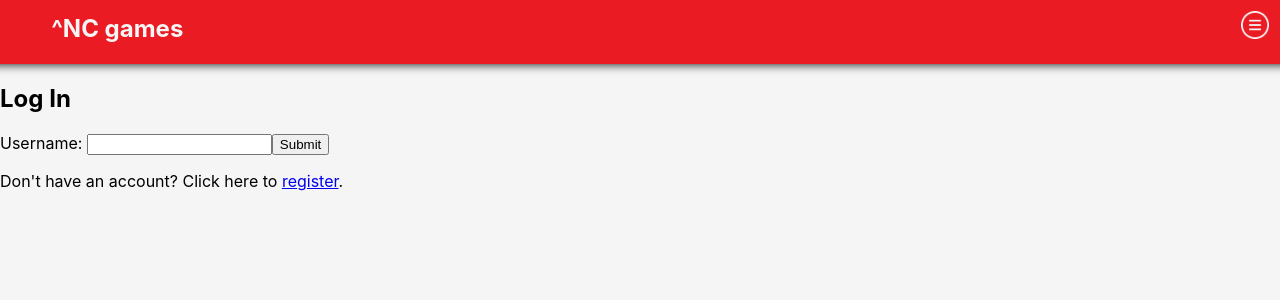
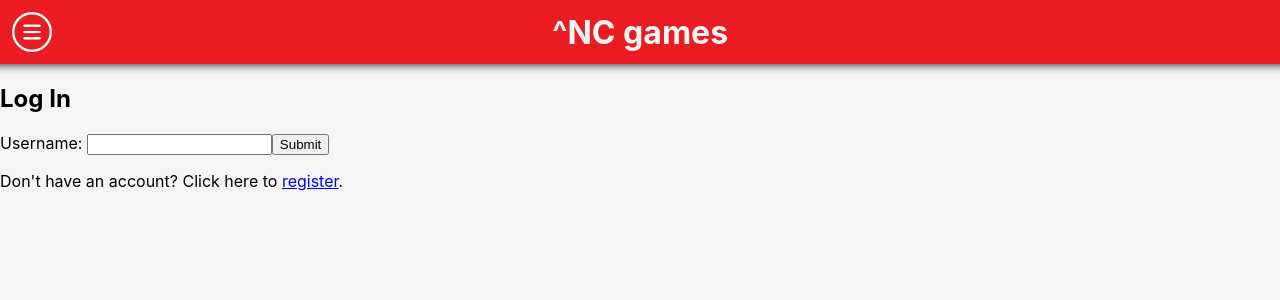
Before and after one commit to cjpearson85/fe-nc-games, a React (Create React App) app: page /login in a window 1280 px wide. Shown: the top 300 px of the page. Built offline with nearby package versions, Linux system fonts and the light colour scheme.

Commit message:
update Header & styling

```diff
--- a/src/App.js
+++ b/src/App.js
@@ -1,9 +1,9 @@
 import { useState } from "react";
-import { Route, Switch, useLocation } from "react-router-dom";
+import { Redirect, Route, Switch } from "react-router-dom";
 import "./App.css";
 import FullReview from "./components/FullReview";
 import Login from "./components/Login";
-import Nav from "./components/Nav";
+import Header from "./components/Header";
 import Register from "./components/Register";
 import ReviewList from "./components/ReviewList";
 import Sidebar from "./components/Sidebar";
@@ -11,24 +11,23 @@ import UserProfile from "./components/UserProfile";
 import UsersList from "./components/UsersList";
 
 function App() {
-  // const [loggedInAs, setLoggedInAs] = useState({
-  //   username: 'jessjelly',
-  //   name: 'Jess Jelly',
-  //   avatar_url:
-  //     'https://s-media-cache-ak0.pinimg.com/564x/39/62/ec/3962eca164e60cf46f979c1f57d4078b.jpg'
-  // });
   const [loggedInAs, setLoggedInAs] = useState({});
   const [sidebarOpen, setSidebarOpen] = useState(false);
-  const { pathname } = useLocation();
-  const param = pathname.split("/").pop();
 
   return (
     <div className="App">
-      <Nav loggedInAs={loggedInAs} sidebarOpen={sidebarOpen} setSidebarOpen={setSidebarOpen} />
-      {sidebarOpen && <Sidebar loggedInAs={loggedInAs} setLoggedInAs={setLoggedInAs}/>}
-      <Switch >
+      <Header
+        loggedInAs={loggedInAs}
+        sidebarOpen={sidebarOpen}
+        setSidebarOpen={setSidebarOpen}
+      />
+      {sidebarOpen && (
+        <Sidebar loggedInAs={loggedInAs} setLoggedInAs={setLoggedInAs} />
+      )}
+      <main>
+        <Switch>
           <Route exact path="/">
-          <ReviewList />
+            <ReviewList loggedInAs={loggedInAs} />
           </Route>
           <Route exact path="/login">
             <Login setLoggedInAs={setLoggedInAs} />
@@ -36,22 +35,27 @@ function App() {
           <Route exact path="/register">
             <Register setLoggedInAs={setLoggedInAs} />
           </Route>
-        <Route exact path="/profile">
-          <UserProfile user={loggedInAs} setLoggedInAs={setLoggedInAs}/>
-        </Route>
+          {/* <Route exact path="/profile">
+            {loggedInAs.username ? <UserProfile loggedInAs={loggedInAs} setLoggedInAs={setLoggedInAs}/> : <Redirect to="/login"/>}
+          </Route> */}
           <Route exact path="/users">
             <UsersList />
           </Route>
-        {Object.is(parseInt(param), NaN) ? (
-          <Route exact path="/reviews/:category">
-            <ReviewList />
+          <Route exact path="/users/:username">
+            <UserProfile loggedInAs={loggedInAs} setLoggedInAs={setLoggedInAs} />
           </Route>
-        ) : (
+          <Route exact path="/categories/:category">
+            <ReviewList loggedInAs={loggedInAs} />
+          </Route>
           <Route exact path="/reviews/:review_id">
-            <FullReview loggedInAs={loggedInAs}/>
+            <FullReview loggedInAs={loggedInAs} />
           </Route>
-        )}
+          <Route path="/">
+            <Redirect to="/" />
+          </Route>
         </Switch>
+      </main>
+      {/* <footer /> */}
     </div>
   );
 }
--- /dev/null
+++ b/src/components/Header.jsx
@@ -0,0 +1,20 @@
+import styles from "../css_modules/Header.module.css";
+import burger from "../images/18557012.png";
+
+const Nav = ({ sidebarOpen, setSidebarOpen }) => {
+  return (
+    <header>
+      <img
+        src={burger}
+        alt="burger_icon"
+        className={styles.burger_icon}
+        onClick={() =>
+          sidebarOpen ? setSidebarOpen(false) : setSidebarOpen(true)
+        }
+      />
+      <h1>^NC games</h1>
+    </header>
+  );
+};
+
+export default Nav;
--- a/src/components/Nav.jsx
+++ /dev/null
@@ -1,14 +0,0 @@
-import styles from '../css_modules/Nav.module.css';
-import burger from '../images/18557012.png';
-
-const Nav = ({ sidebarOpen, setSidebarOpen }) => {
-    return (
-        <nav>
-            <h1>^NC games</h1>
-            {/* <h1 className={styles.burger_icon} onClick={() => sidebarOpen ? setSidebarOpen(false) : setSidebarOpen(true)}>=</h1> */}
-            <img src={burger} alt="burger_icon" className={styles.burger_icon} onClick={() => sidebarOpen ? setSidebarOpen(false) : setSidebarOpen(true)} />
-        </nav>
-    );
-};
-
-export default Nav;
--- /dev/null
+++ b/src/css_modules/Header.module.css
@@ -0,0 +1,26 @@
+header {
+  display: flex;
+  position: fixed;
+  z-index: 2;
+  background-color: #eb1b24;
+  color: whitesmoke;
+  height: 8vh;
+  width: 100vw;
+  box-shadow: 0px -20px 10px 20px black;
+}
+
+h1 {
+    position: relative;
+  align-self: center;
+  font-size: 4vh;
+  margin: 0 auto;
+  right: 3.25vh;
+}
+
+.burger_icon {
+  width: auto;
+  height: 5vh;
+  align-self: center;
+  padding-left: 1.5vh;
+  float: left;
+}
--- a/src/css_modules/Nav.module.css
+++ /dev/null
@@ -1,25 +0,0 @@
-nav {
-  position: fixed;
-  z-index: 2;
-  background-color: #eb1b24;
-  color: whitesmoke;
-  height: 8vh;
-  width: 100%;
-  box-shadow: 0px -20px 10px 20px black;
-}
-
-h1 {
-  display: inline-block;
-  padding-top: 1.8vh;
-  padding-left: 4vw;
-  margin: 0;
-}
-
-.burger_icon {
-  text-align: center;
-  width: 28px;
-  height: auto;
-  margin: 8px;
-  padding: 0.2rem;
-  float: right;
-}
```
Lines whose indentation alone changed are shown as unchanged.
